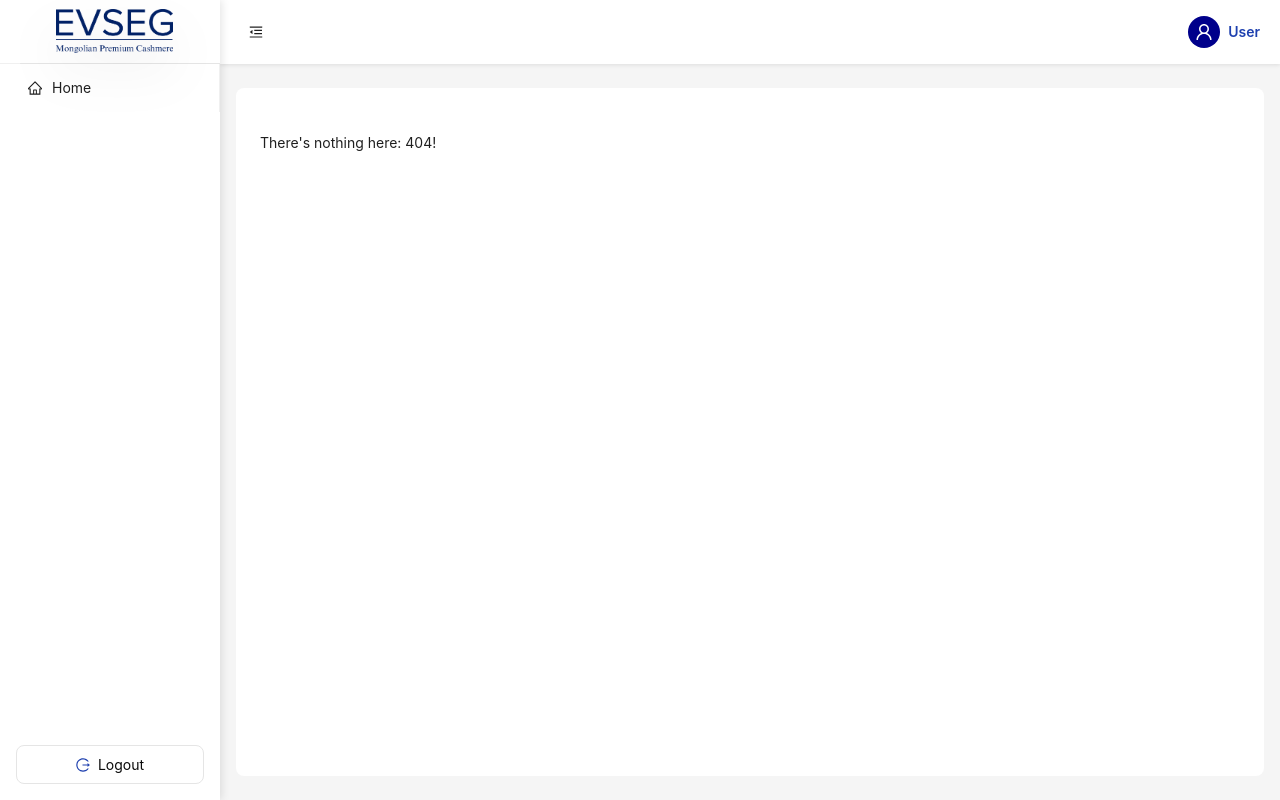
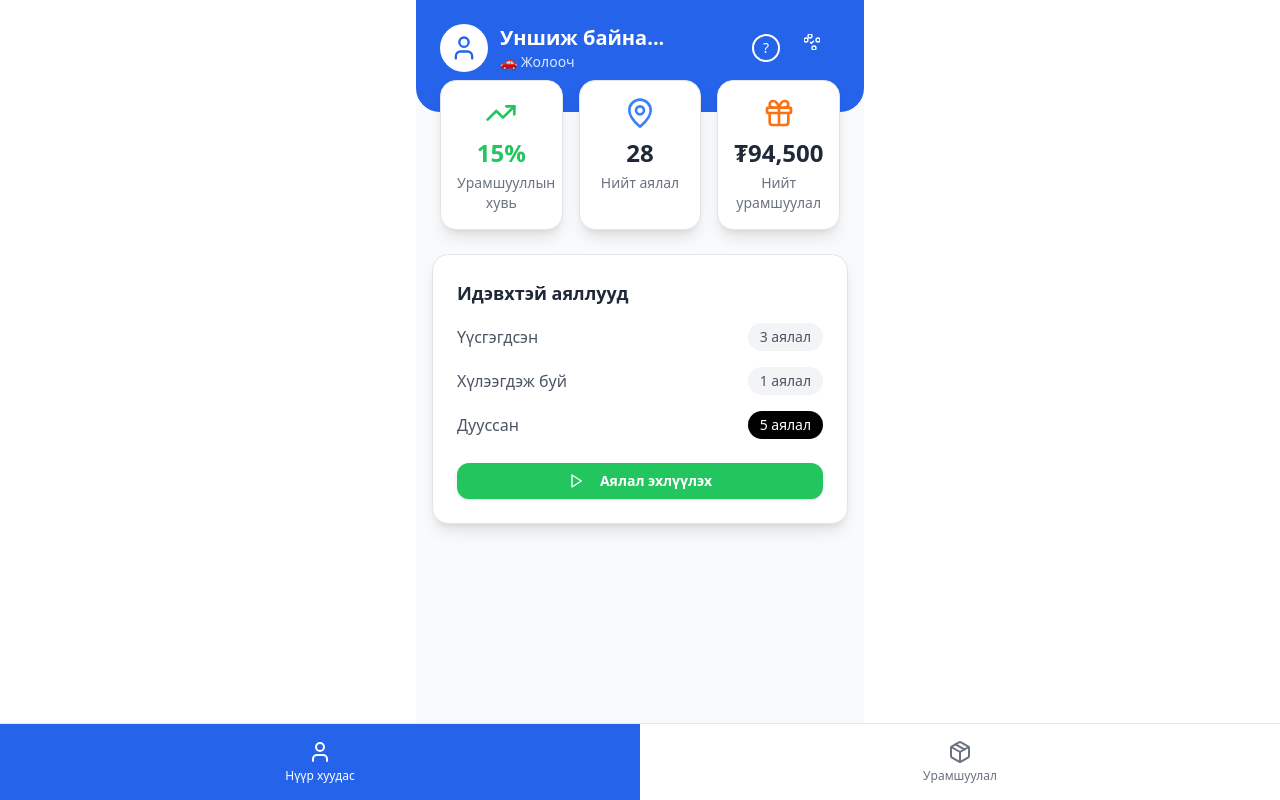
Before and after one commit to Irmuuunnn/digital-negdel-web, a React (Vite) app: page /home in a window 1280 px wide. Before the commit this address had no page. Built offline with nearby package versions, Linux system fonts and the light colour scheme.

Commit message:
home screen

```diff
--- a/src/App.tsx
+++ b/src/App.tsx
@@ -12,6 +12,7 @@ import UserScreen from "./screens/Users";
 import SidebarMenu from "./components/SidebarMenu/SidebarMenu";
 import RegisterScreen from "./screens/Register";
 import SignupScreen from "./screens/Signup";
+import HomeScreen from "./screens/Home";
 // import { GlobalProvider, useGlobalContext } from "skywhale-api";
 
 interface PrivateRouteProps {
@@ -107,6 +108,10 @@ const App = () => {
             path="/login"
             element={ <LoginScreen />}
           />
+          <Route
+            path="/home"
+            element={ <HomeScreen />}
+          />
            <Route
               path="/register"
               element={
--- /dev/null
+++ b/src/screens/Home/index.tsx
@@ -0,0 +1,185 @@
+/* eslint-disable @typescript-eslint/no-explicit-any */
+import { useEffect, useState } from "react";
+import { Card, CardContent } from "@/components/ui/card";
+import { Button } from "@/components/ui/button";
+import { TrendingUp, MapPin, Gift, Play, User, Package } from "lucide-react";
+import { message } from "antd";
+
+const HomeScreen = () => {
+  const [activeTab, setActiveTab] = useState("profile");
+  const [userData, setUserData] = useState<any>(null);  // ← э
+
+  const recentTrips = [
+    { destination: "Үүсгэгдсэн", count: "3 аялал" },
+    { destination: "Хүлээгдэж буй", count: "1 аялал" },
+    { destination: "Дууссан", count: "5 аялал", active: true }
+  ];
+  useEffect(() => {
+    const fetchUserData = async (userId: string) => {
+      try {
+        const response = await fetch(`https://api.evseg.store/api/v1/auth/get-user/${userId}`);
+        if (!response.ok) {
+          throw new Error('Failed to fetch user data');
+        }
+        const data = await response.json();
+        return data.body;
+      } catch (error) {
+        console.error('Error fetching user data:', error);
+        message.error('Хэрэглэгчийн мэдээлэл татахад алдаа гарлаа');
+        return null;
+      }
+    };
+
+    const loadUser = async () => {
+        const userId = localStorage.getItem("user_id");
+        if (!userId) {
+          message.error("Хэрэглэгчийн ID олдсонгүй");
+          return;
+        }
+        const data = await fetchUserData(userId);
+        setUserData(data);
+      };
+
+      loadUser();
+  }, []);
+
+
+
+
+  return (
+    <div className="min-h-screen bg-gray-50 max-w-md mx-auto relative">
+      {/* Header */}
+      <div className="bg-blue-600 text-white p-4 sm:p-6 rounded-b-3xl">
+        <div className="flex items-center justify-between mb-4">
+          <div className="flex items-center space-x-3">
+            <div className="w-10 h-10 sm:w-12 sm:h-12 bg-white rounded-full flex items-center justify-center">
+              <User className="w-6 h-6 sm:w-7 sm:h-7 text-blue-600" />
+            </div>
+            <div>
+            <h1 className="text-lg sm:text-xl font-semibold">
+                {userData ? userData.body.name : "Уншиж байна..."}
+              </h1>
+              <p className="text-blue-100 text-sm">🚗 Жолооч</p>
+            </div>
+          </div>
+          <div className="flex space-x-2">
+            <Button variant="ghost" size="sm" className="text-white hover:bg-blue-500 p-2">
+              <div className="w-6 h-6 sm:w-7 sm:h-7 border-2 border-white rounded-full flex items-center justify-center">
+                <span className="text-xs sm:text-sm">?</span>
+              </div>
+            </Button>
+            <Button variant="ghost" size="sm" className="text-white hover:bg-blue-500 p-2">
+              <div className="w-6 h-6 sm:w-7 sm:h-7">
+                <svg viewBox="0 0 24 24" fill="none" stroke="currentColor" strokeWidth="2">
+                  <path d="M9 12l2 2 4-4"/>
+                  <path d="M21 12c-1 0-3-1-3-3s2-3 3-3 3 1 3 3-2 3-3 3"/>
+                  <path d="M3 12c1 0 3-1 3-3s-2-3-3-3-3 1-3 3 2 3 3 3"/>
+                  <path d="M12 3c0 1-1 3-3 3s-3-2-3-3 1-3 3-3 3 2 3 3"/>
+                  <path d="M12 21c0-1 1-3 3-3s3 2 3 3-1 3-3 3-3-2-3-3"/>
+                </svg>
+              </div>
+            </Button>
+          </div>
+        </div>
+      </div>
+
+      {/* Stats Cards */}
+      <div className="px-4 sm:px-6 -mt-8 mb-6">
+        <div className="grid grid-cols-3 gap-3 sm:gap-4">
+          <Card className="bg-white shadow-lg rounded-2xl">
+            <CardContent className="p-3 sm:p-4 text-center">
+              <div className="w-6 h-6 sm:w-8 sm:h-8 mx-auto mb-2 text-green-500">
+                <TrendingUp className="w-full h-full" />
+              </div>
+              <div className="text-xl sm:text-2xl font-bold text-green-500 mb-1">15%</div>
+              <div className="text-xs sm:text-sm text-gray-500 leading-tight">Урамшууллын хувь</div>
+            </CardContent>
+          </Card>
+
+          <Card className="bg-white shadow-lg rounded-2xl">
+            <CardContent className="p-3 sm:p-4 text-center">
+              <div className="w-6 h-6 sm:w-8 sm:h-8 mx-auto mb-2 text-blue-500">
+                <MapPin className="w-full h-full" />
+              </div>
+              <div className="text-xl sm:text-2xl font-bold text-gray-800 mb-1">28</div>
+              <div className="text-xs sm:text-sm text-gray-500">Нийт аялал</div>
+            </CardContent>
+          </Card>
+
+          <Card className="bg-white shadow-lg rounded-2xl">
+            <CardContent className="p-3 sm:p-4 text-center">
+              <div className="w-6 h-6 sm:w-8 sm:h-8 mx-auto mb-2 text-orange-500">
+                <Gift className="w-full h-full" />
+              </div>
+              <div className="text-lg sm:text-2xl font-bold text-gray-800 mb-1">₮94,500</div>
+              <div className="text-xs sm:text-sm text-gray-500 leading-tight">Нийт урамшуулал</div>
+            </CardContent>
+          </Card>
+        </div>
+      </div>
+
+      {/* Recent Trips Section */}
+      <div className="px-4 mb-6">
+        <Card className="bg-white shadow-lg rounded-2xl">
+          <CardContent className="p-6">
+            <h2 className="text-lg font-bold text-gray-800 mb-4">Идэвхтэй аяллууд</h2>
+
+            <div className="space-y-4">
+              {recentTrips.map((trip, index) => (
+                <div key={index} className="flex items-center justify-between">
+                  <span className="text-gray-600">{trip.destination}</span>
+                  <div className={`px-3 py-1 rounded-full text-sm font-medium ${
+                    trip.active
+                      ? "bg-black text-white"
+                      : "bg-gray-100 text-gray-600"
+                  }`}>
+                    {trip.count}
+                  </div>
+                </div>
+              ))}
+            </div>
+
+            <Button className="w-full mt-6 bg-green-500 hover:bg-green-600 text-white font-semibold py-3 rounded-xl flex items-center justify-center space-x-2">
+              <Play className="w-5 h-5" />
+              <span>Аялал эхлүүлэх</span>
+            </Button>
+          </CardContent>
+        </Card>
+      </div>
+
+      {/* Bottom Navigation */}
+      <div className="fixed bottom-0 left-0 right-0 bg-white border-t border-gray-200">
+        <div className="grid grid-cols-2">
+          <button
+            onClick={() => setActiveTab("profile")}
+            className={`flex flex-col items-center justify-center py-4 ${
+              activeTab === "profile"
+                ? "bg-blue-600 text-white"
+                : "text-gray-500"
+            }`}
+          >
+            <User className="w-6 h-6 mb-1" />
+            <span className="text-xs font-medium">Нүүр хуудас</span>
+          </button>
+
+          <button
+            onClick={() => setActiveTab("rewards")}
+            className={`flex flex-col items-center justify-center py-4 ${
+              activeTab === "rewards"
+                ? "bg-blue-600 text-white"
+                : "text-gray-500"
+            }`}
+          >
+            <Package className="w-6 h-6 mb-1" />
+            <span className="text-xs font-medium">Урамшуулал</span>
+          </button>
+        </div>
+      </div>
+
+      {/* Bottom padding to account for fixed navigation */}
+      <div className="h-20"></div>
+    </div>
+  );
+};
+
+export default HomeScreen;
--- a/src/screens/Login/index.tsx
+++ b/src/screens/Login/index.tsx
@@ -42,7 +42,8 @@ const LoginScreen = () => {
           localStorage.setItem("phone", data.body.phone)
           navigate("/register");
         } else {
-          navigate("/");
+          localStorage.setItem("user_id", data.body.id.toString());
+          navigate("/home");
         }
       } else {
         // Handle error cases
@@ -60,12 +61,12 @@ const LoginScreen = () => {
     <div className="flex items-center justify-center min-h-screen bg-gray-50 p-4">
       <Card className="w-full max-w-sm shadow-xl rounded-2xl bg-white p-6">
         <CardContent>
-          <h2 className="text-xl font-semibold text-blue-600 mb-4 text-center">
+          {/* <h2 className="text-xl font-semibold text-blue-600 mb-4 text-center">
             Нэвтрэх
-          </h2>
+          </h2> */}
           <div className="flex justify-center mb-4">
             <div className="w-16 h-16 bg-blue-100 rounded-full flex items-center justify-center">
-              <img src="../../../evseg-blue.webp" alt="evseg" className="w-8" />
+              <img src="../../../evseg-rewards.png" alt="evseg" className="w-full h-full" />
             </div>
           </div>
           <h3 className="text-lg font-bold text-center mb-2">Тавтай морилно уу</h3>
@@ -92,7 +93,7 @@ const LoginScreen = () => {
             </div>
 
             <div>
-              <Label className="text-gray-700 font-medium">Нууц үг (OTP)</Label>
+              <Label className="text-gray-700 font-medium">Нууц үг</Label>
               <Input
                 type="text"
                 placeholder="123456"
@@ -109,9 +110,9 @@ const LoginScreen = () => {
                 Нууц үгээ мартсан
               </button> */}
               <div className=""></div>
-              <button type="button" className="hover:underline">
+              {/* <button type="button" className="hover:underline">
                 Дахин илгээх
-              </button>
+              </button> */}
             </div>
 
             <Button
--- a/src/screens/Register/index.tsx
+++ b/src/screens/Register/index.tsx
@@ -2,6 +2,9 @@
 import { useState, useEffect } from "react";
 import { Button, Input, Select, Spin, message } from "antd";
 import { ArrowLeftOutlined, CheckCircleOutlined, UserOutlined } from "@ant-design/icons";
+import { useNavigate } from "react-router-dom";
+
+
 
 const carMarkOptions = [
   { value: "TOY", label: "Тойота" },
@@ -282,6 +285,8 @@ const RegisterTypeScreen = () => {
     return option ? option.label : value;
   };
 
+  const navigate = useNavigate();
+
   // Show loading spinner while fetching data
   if (loading) {
     return (
@@ -465,14 +470,14 @@ const RegisterTypeScreen = () => {
                 />
               </div>
 
-              {/* <div>
+              <div>
                 <label className="block font-medium mb-2">Утас</label>
                 <Input
                   placeholder="Утас"
                   value={personalInfo.phone}
                   onChange={(e) => setPersonalInfo({ ...personalInfo, phone: e.target.value })}
                 />
-              </div> */}
+              </div>
 
               <div>
                 <label className="block font-medium mb-2">Регистрийн дугаар</label>
@@ -660,6 +665,8 @@ const RegisterTypeScreen = () => {
                 onClick={() => {
                   // Navigate to main app or dashboard
                   console.log("Navigate to main app");
+
+                  navigate("/home");
                   // window.location.href = '/dashboard';
                 }}
                 className="w-full font-semibold py-2 h-12 rounded-lg"
```
Also changed, not shown: public/evseg-rewards.png (added), src/assets/evseg-rewards.png (added).
